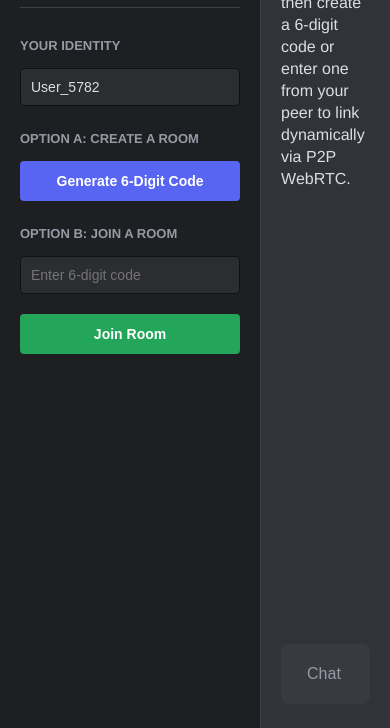
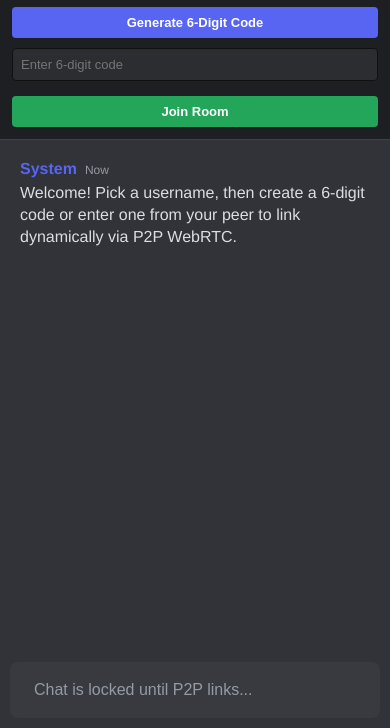
Before and after one commit to yona-x00/yona-chat, a plain HTML site: page index.html in a window 390 px wide. Shown: the part 116-844 px from the top of the page. Drawn offline with Linux system fonts and the light colour scheme.

Commit message:
index.html

```diff
--- a/index.html
+++ b/index.html
@@ -38,6 +38,7 @@
             gap: 15px;
             border-right: 1px solid #3f4147;
             box-sizing: border-box;
+            z-index: 10;
         }
 
         .header-container {
@@ -181,6 +182,53 @@
         }
 
         #msg-input::placeholder { color: var(--text-muted); }
+
+        /* ==========================================================================
+           התאמה למכשירים ניידים וטאבלטים (Responsive Design)
+           ========================================================================== */
+        @media (max-width: 768px) {
+            body {
+                flex-direction: column; /* הופך את הפריסה מאופקית לאנכית */
+            }
+
+            #setup-panel {
+                width: 100%; /* תופס את כל רוחב המסך בנייד */
+                border-right: none;
+                border-bottom: 1px solid #3f4147;
+                padding: 12px;
+                gap: 10px;
+                box-sizing: border-box;
+            }
+
+            .header-container {
+                display: none; /* מסתיר את הלוגו והכותרת הגדולה בנייד כדי לחסוך מקום */
+            }
+
+            h3 {
+                margin-top: 5px;
+                font-size: 11px;
+            }
+
+            /* סידור אופקי חסכוני במקום לאפשרויות החיבור בנייד */
+            #setup-panel > h3:nth-of-type(2),
+            #setup-panel > h3:nth-of-type(3) {
+                display: none; /* מסתיר את כותרות "Option A" ו-"Option B" */
+            }
+
+            .code-display {
+                font-size: 18px;
+                padding: 6px;
+            }
+
+            button, input[type="text"] {
+                padding: 8px;
+                font-size: 13px;
+            }
+
+            #input-area {
+                padding: 0 10px 10px 10px; /* צמצום שוליים התחתונים בנייד למניעת מרווח מוגזם מהמקלדת */
+            }
+        }
     </style>
 </head>
 <body>
@@ -192,7 +240,7 @@
         </div>
         <div id="status" class="status disconnected">Disconnected</div>
 
-        <hr style="border: 0; border-top: 1px solid #3f4147; width: 100%; margin: 5px 0;">
+        <hr style="border: 0; border-top: 1px solid #3f4147; width: 100%; margin: 5px 0;" class="header-container">
 
         <h3>Your Identity</h3>
         <input type="text" id="username-input" placeholder="Enter your username...">
@@ -239,7 +287,6 @@
         let currentRoomTopic = '';
         let isHost = false;
 
-        // יצירת מזהה ייחודי ורנדומלי לחלוטין לסיגנלינג כדי למנוע כפילויות בשמות
         const myClientId = 'client_' + Math.floor(Math.random() * 1000000);
         let myUsername = 'User_' + Math.floor(Math.random() * 9000 + 1000);
 
@@ -277,7 +324,6 @@
             mqttClient.on('message', async (topic, message) => {
                 const packet = JSON.parse(message.toString());
 
-                // סינון הודעות לפי מזהה קליינט ייחודי במקום לפי השם הדינמי
                 if (packet.clientId === myClientId) return;
 
                 if (packet.type === 'join' && isHost) {
@@ -302,7 +348,6 @@
 
         function sendSignal(type, data) {
             if (mqttClient) {
-                // הוספת ה-clientId לחבילה
                 const payload = JSON.stringify({ clientId: myClientId, sender: myUsername, type: type, data: data });
                 mqttClient.publish(currentRoomTopic, payload);
             }
@@ -320,7 +365,6 @@
             peerConnection.onconnectionstatechange = () => {
                 if(peerConnection.connectionState === 'connected') {
                     updateStatus('connected');
-                    // השארנו את ה-MQTT פתוח לעוד כמה שניות ליתר ביטחון, ואז סוגרים
                     setTimeout(() => {
                         if(mqttClient) mqttClient.end();
                     }, 5000);
```
